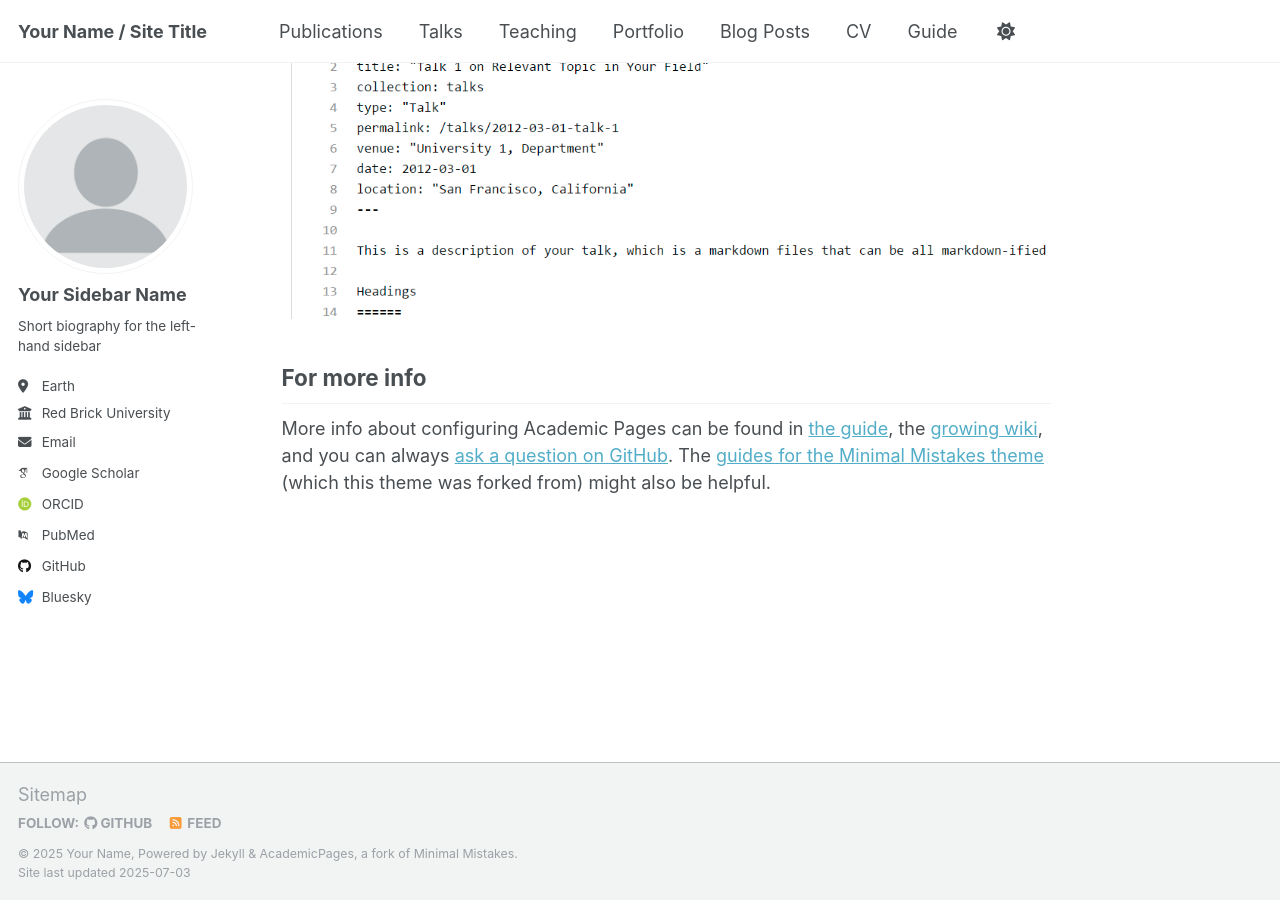
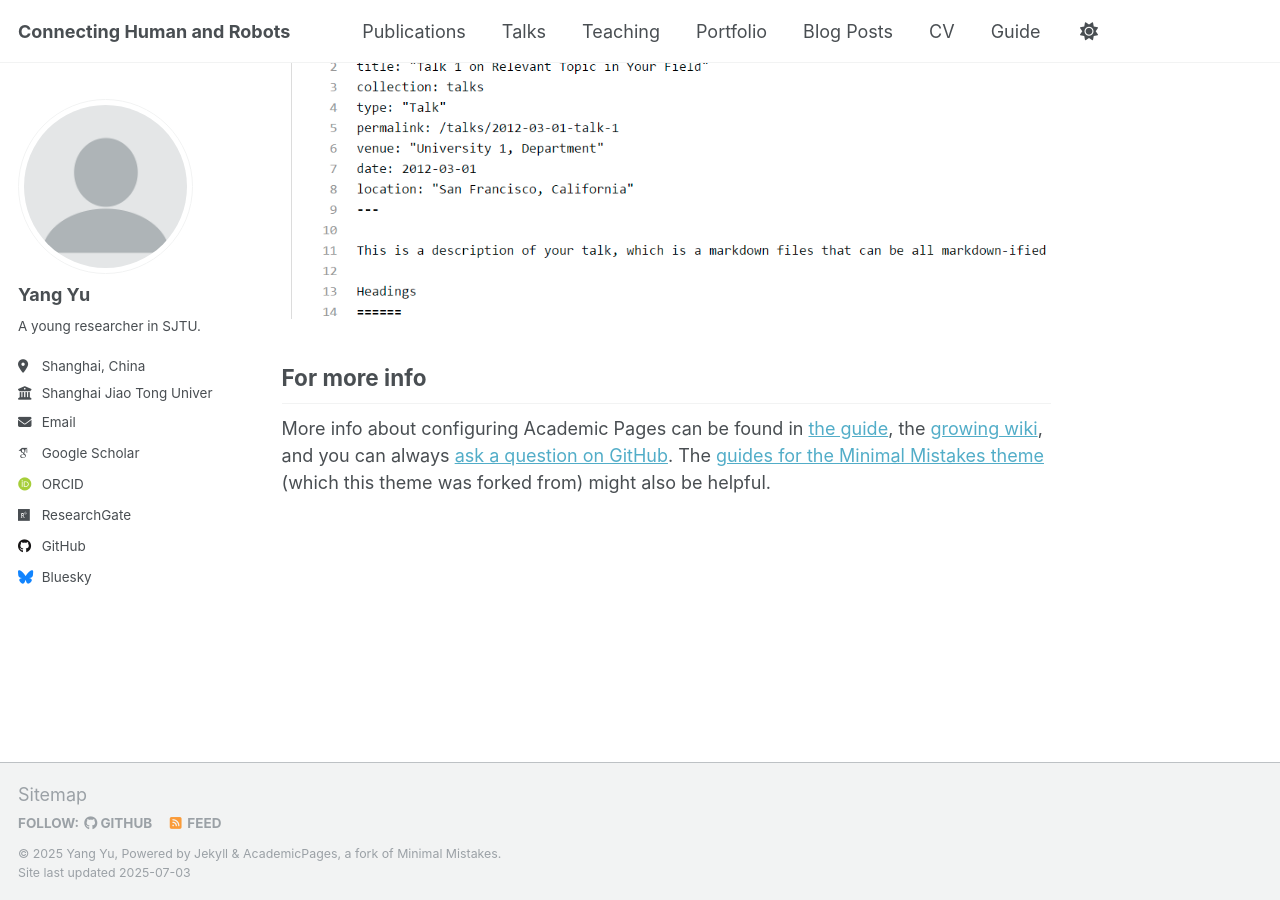
Before and after one commit to Yu-SJTUMRI/Yu-SJTUMRI.github.io, a Jekyll site: the page built from _pages/about.md, in a window 1280 px wide and 900 px high, scrolled down 2880 px. Built offline with Jekyll 4.4.1, drawn with Linux system fonts in a browser that asks for light colours; some web fonts are replaced; a script that is not in the unit is left out.

Commit message:
Update _config.yml

```diff
--- a/_config.yml
+++ b/_config.yml
@@ -9,10 +9,10 @@
 # Basic Site Settings
 locale                   : "en-US"
 site_theme               : "default"
-title                    : "Your Name / Site Title"
+title                    : "Connecting Human and Robots"
 title_separator          : "-"
-name                     : &name "Your Name"
-description              : &description "personal description"
+name                     : &name "Yang Yu"
+description              : &description "Neural Interaction and Robotics"
 url                      : https://academicpages.github.io # the base hostname & protocol for your site e.g. "https://[your GitHub username].github.io" or if you already have some other page hosted on Github then use "https://[your GitHub username].github.io/[Your Repo Name]"
 baseurl                  : "" # the subpath of your site, e.g. "/blog"
 repository               : "academicpages/academicpages.github.io"
@@ -23,24 +23,24 @@ repository               : "academicpages/academicpages.github.io"
 author:
   # Biographic information
   avatar           : "profile.png"
-  name             : "Your Sidebar Name"
+  name             : "Yang Yu"
   pronouns         : # example: "she/her"
-  bio              : "Short biography for the left-hand sidebar"
-  location         : "Earth"
-  employer         : "Red Brick University"
+  bio              : "A young researcher in SJTU."
+  location         : "Shanghai, China"
+  employer         : "Shanghai Jiao Tong University"
   uri              : # URL
-  email            : "none@example.org"
+  email            : "yuy_sjtu@sjtu.edu.cn"
 
   # Academic websites
-  academia         : # URL
-  arxiv            : # URL - Update with the correct link to your profile
-  googlescholar    : "https://scholar.google.com/citations?user=PS_CX0AAAAAJ"
-  impactstory      : # URL
-  orcid            : "http://orcid.org/yourorcidurl"
-  semantic         : # URL
-  pubmed           : "https://www.ncbi.nlm.nih.gov/pubmed/?term=john+snow"
-  researchgate     : # URL
-  scopus           : # URL
+  # academia         : # URL
+  # arxiv            : # URL - Update with the correct link to your profile
+  googlescholar    : "https://scholar.google.com/citations?user=mb63TJUAAAAJ&hl=zh-CN"
+  # impactstory      : # URL
+  orcid            : "https://orcid.org/0000-0001-5582-4558"
+  # semantic         : # URL
+  # pubmed           : "https://www.ncbi.nlm.nih.gov/pubmed/?term=john+snow"
+  researchgate     : "https://www.researchgate.net/profile/Yang-Yu-162"
+  # scopus           : # URL
 
   # Repositories and software development
   bitbucket        : # Username - Update with your username on the site
```
